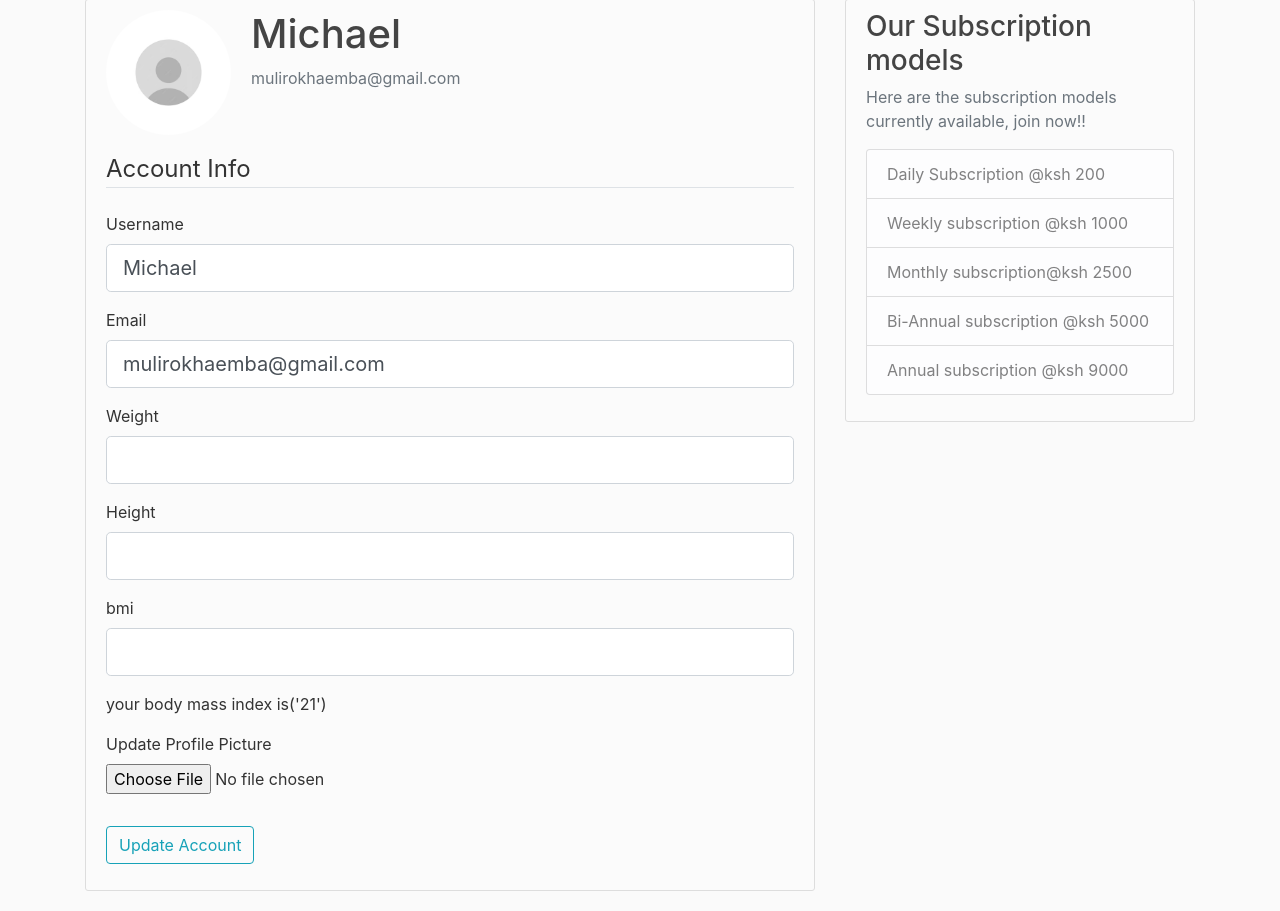
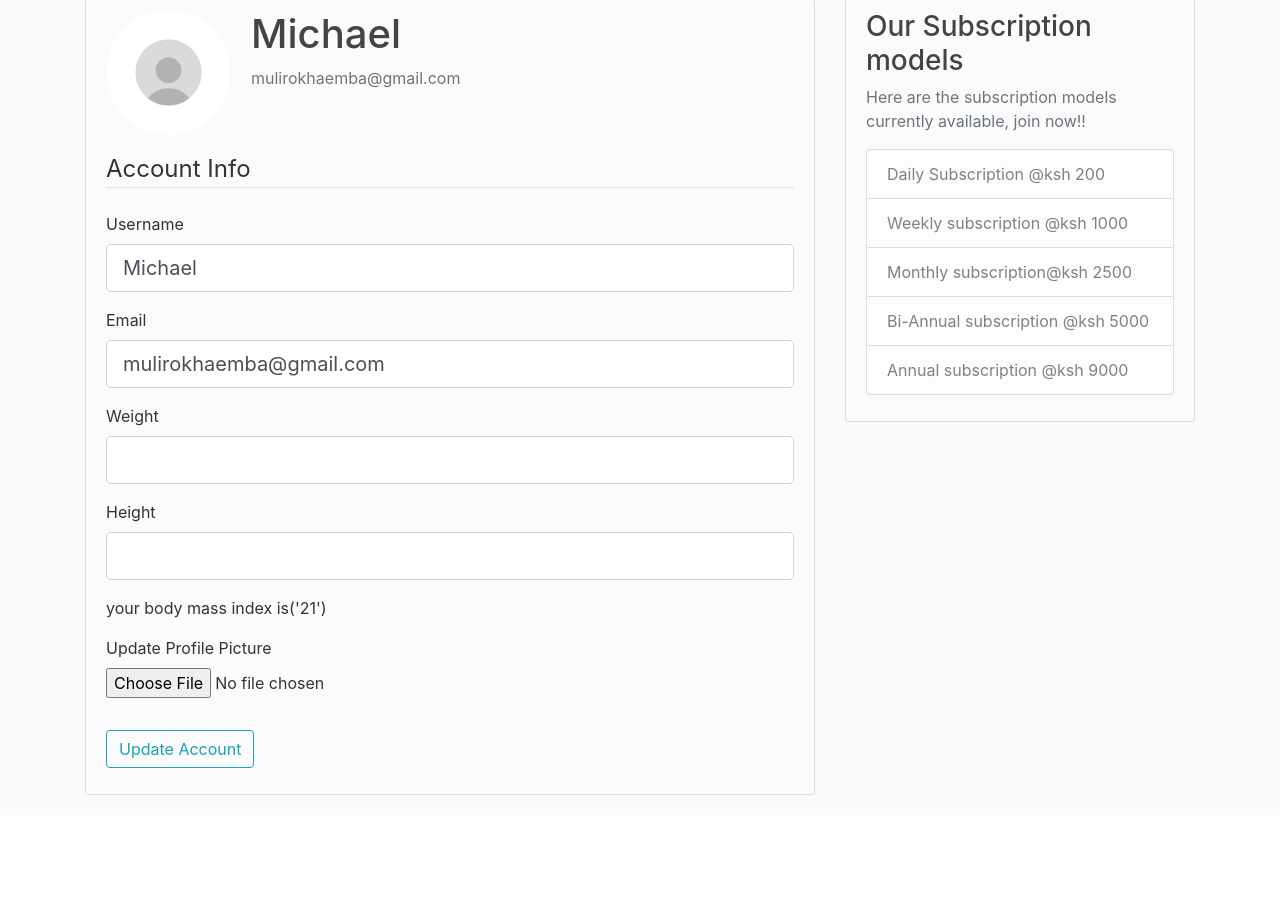
Before and after one commit to Muliro1/fitness_club_mgt, a Flask app: page /account in a window 1280 px wide. Shown: the part 81-992 px from the top of the page. After the commit the page ends 876 px from the top, so only its background shows below. Run offline with Flask 3, Linux system fonts and the light colour scheme; a user stored in the database is signed in; some libraries are stand-ins or nearby versions.

Commit message:
done bmi

```diff
--- a/app/forms.py
+++ b/app/forms.py
@@ -43,7 +43,7 @@
                           validators=[DataRequired()])
     height = FloatField('Height',
                           validators=[DataRequired()])
-    body_mass_index = FloatField('bmi')
+    #body_mass_index = FloatField('bmi')
     picture = FileField('Update Profile Picture', validators=[FileAllowed(['jpg', 'png'])])
     submit = SubmitField('Update Account')
 
--- a/app/templates/account.html
+++ b/app/templates/account.html
@@ -67,20 +67,6 @@
                         {{ form.height(class="form-control form-control-lg") }}
                     {% endif %}
                 </div>
-                <div class="form-group">
-                    {{ form.body_mass_index.label(class="form-control-label") }}
-
-                    {% if form.body_mass_index.errors %}
-                        {{ form.body_mass_index(class="form-control form-control-lg is-invalid") }}
-                        <div class="invalid-feedback">
-                            {% for error in form.body_mass_index.errors %}
-                                <span>{{ error }}</span>
-                            {% endfor %}
-                        </div>
-                    {% else %}
-                        {{ form.body_mass_index(class="form-control form-control-lg") }}
-                    {% endif %}
-                </div>
                 <p>{{ current_user.fitness_status[-1] }}</p>
 
                 <div class="form-group">
```
Also changed, not shown: instance/fitness.db.
